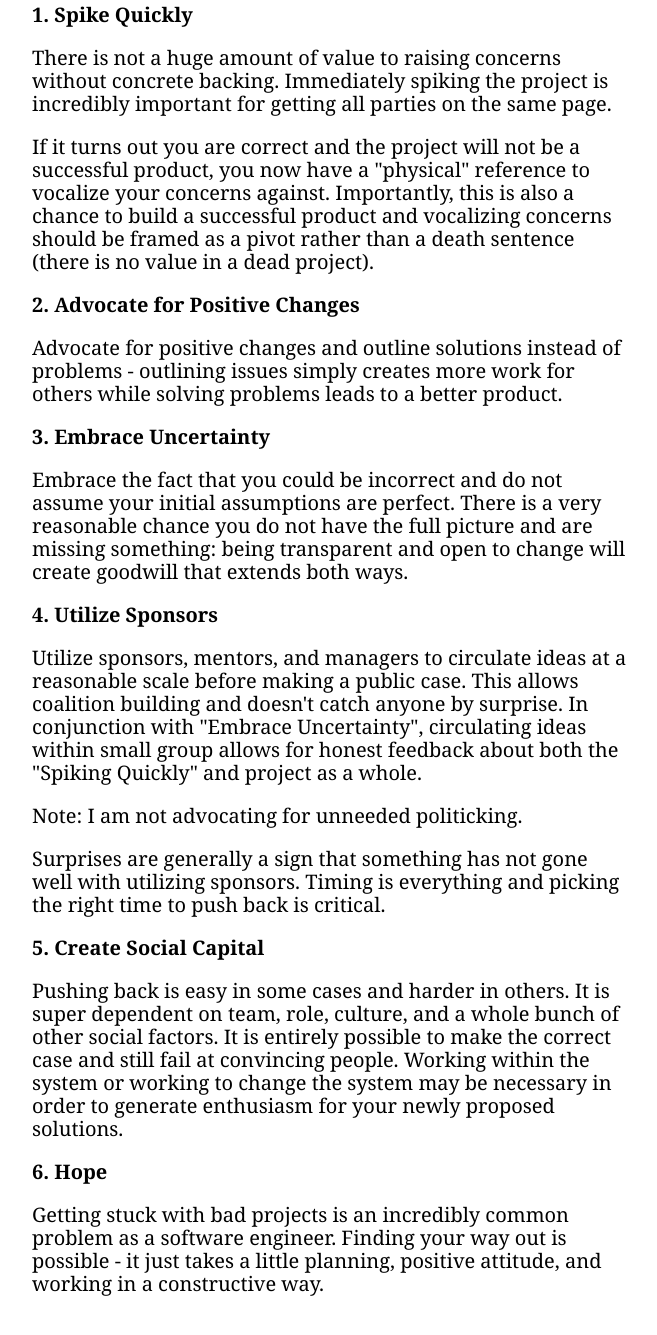
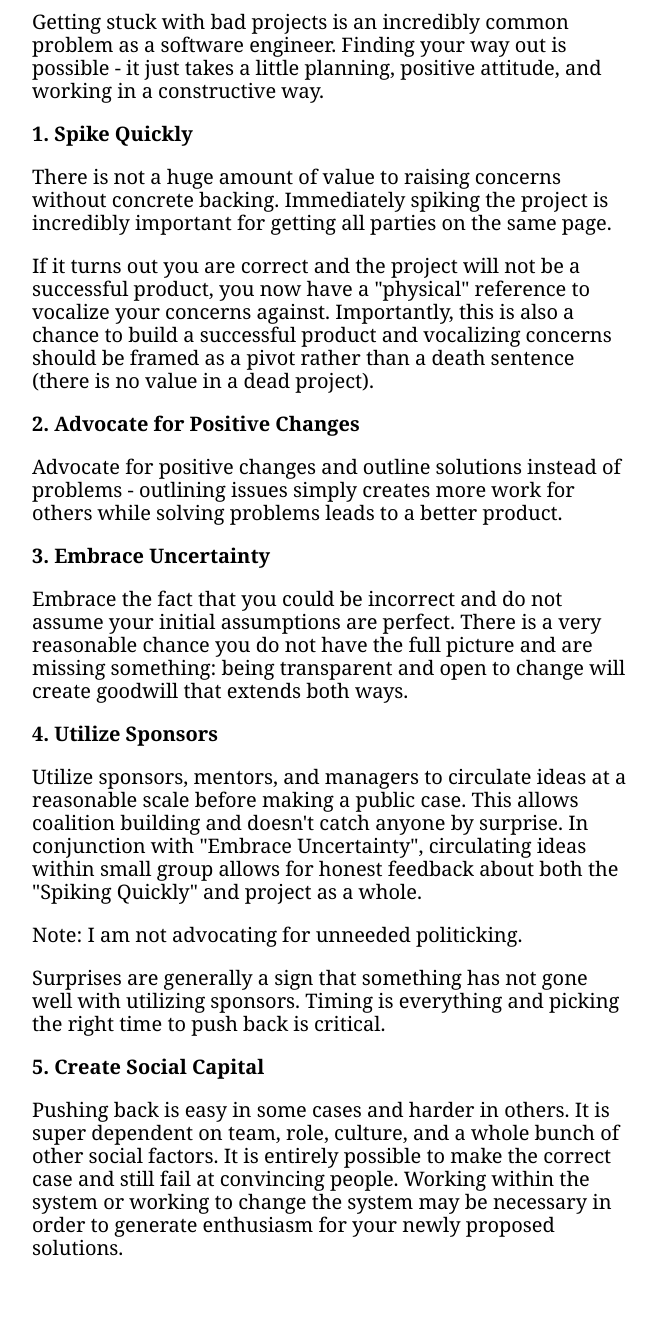
Before and after one commit to ms2300/ms2300.github.io, a plain HTML site: page blogs/003.html in a window 1280 px wide. Shown: the part 429-1764 px from the top of the page, without its empty margins (224-881 px from the left). After the commit the page ends 1740 px from the top, so only its background shows below. Drawn offline with nearby package versions, Linux system fonts and the light colour scheme.

Commit message:
Rewording a blog

```diff
--- a/blogs/003.html
+++ b/blogs/003.html
@@ -21,6 +21,10 @@
     </div>
   </header>
   <div class="pa4 ph7-l georgia mw9-l center">
+	  <p class="f4-ns measure georgia">
+		 Getting stuck with bad projects is an incredibly common problem as a software engineer. Finding
+		 your way out is possible - it just takes a little planning, positive attitude, and working in a constructive way.
+	  </p>
      <h1 class="f4-ns measure georgia">1. Spike Quickly</h1>
      <p class="f4-ns measure georgia">
         There is not a huge amount of value to raising concerns without concrete backing. Immediately spiking the project
@@ -63,10 +67,5 @@
      Working within the system or working to change the system may be necessary in order to generate enthusiasm for your
      newly proposed solutions.
    </p>
-   <h1 class="f4-ns measure georgia">6. Hope</h1>
-   <p class="f4-ns measure georgia">
-     Getting stuck with bad projects is an incredibly common problem as a software engineer. Finding
-     your way out is possible - it just takes a little planning, positive attitude, and working in a constructive way.
-   </p>
   </div>
 </article>
```
